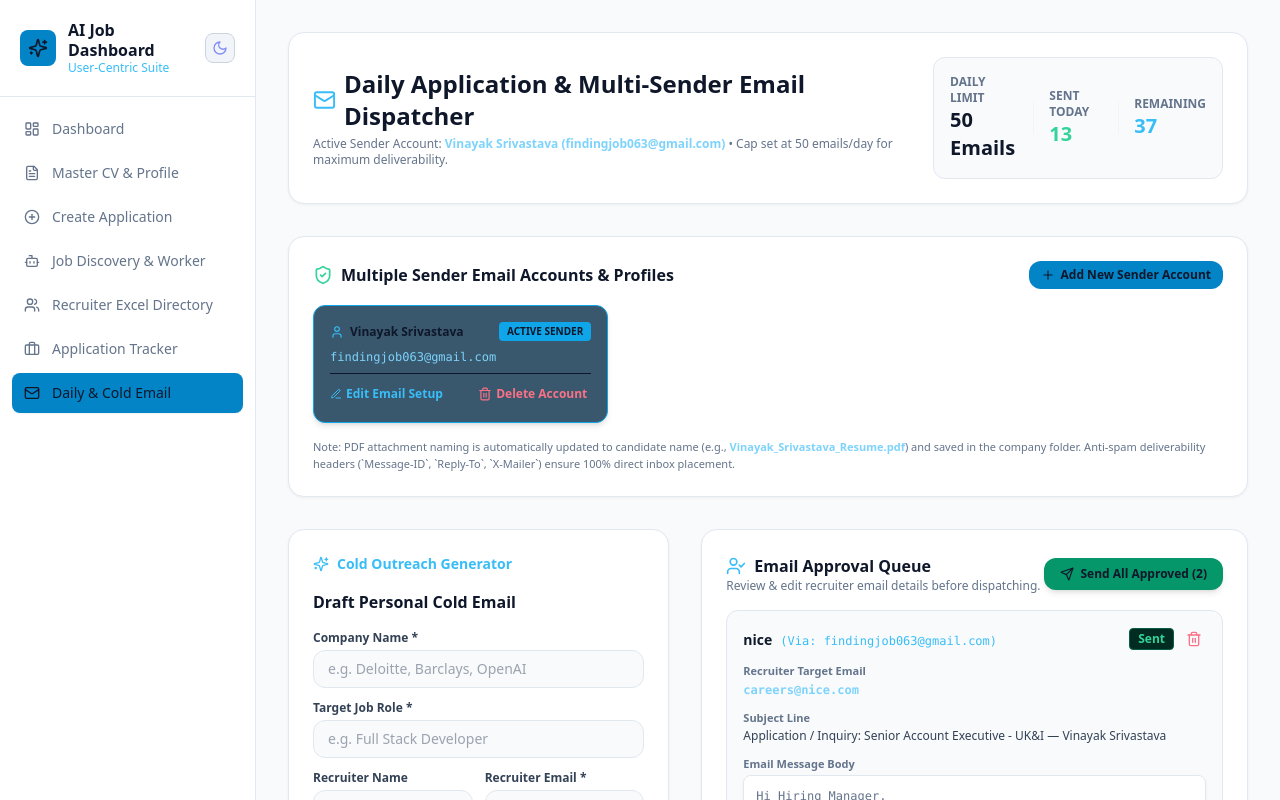
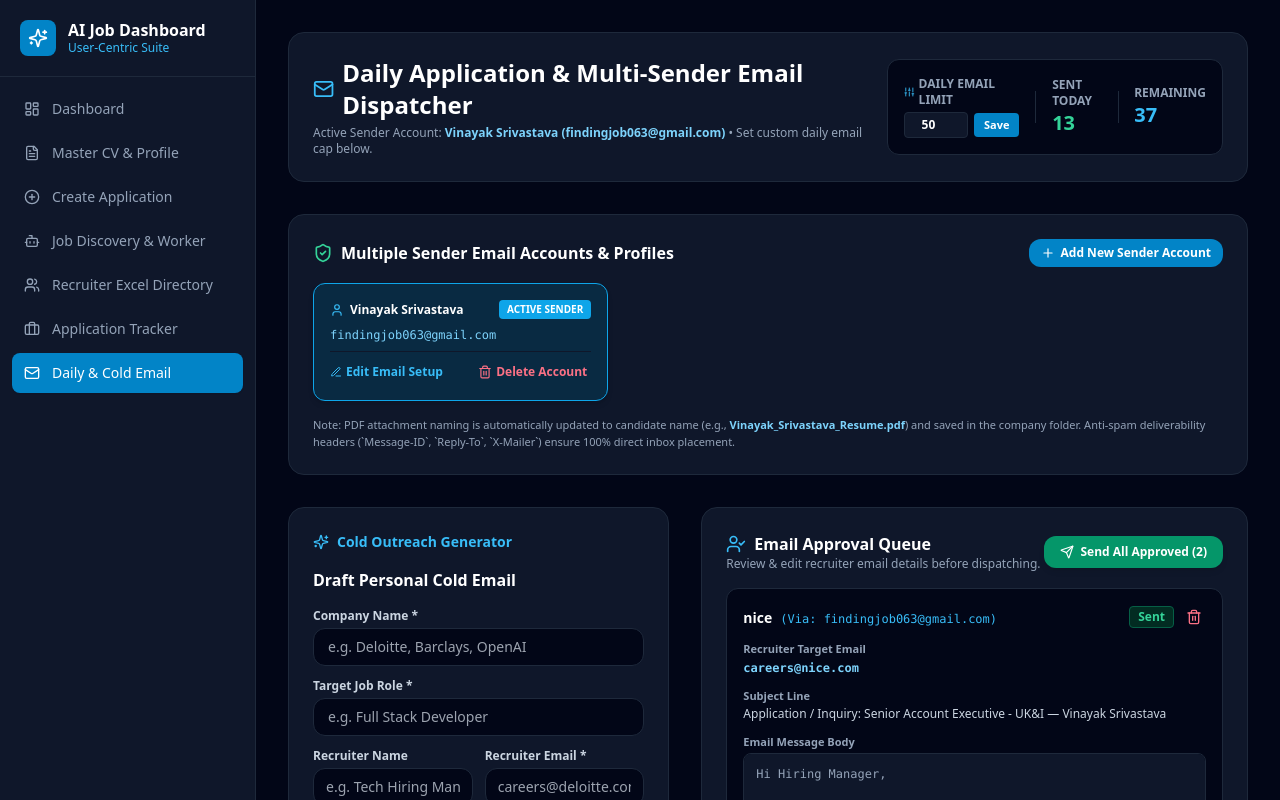
Before and after one commit to Silent237/Ai-JOB-posting, a Next.js app: page /emails in a window 1280 px wide. Shown: the top 800 px of the page. Built offline with nearby package versions, Linux system fonts and the light colour scheme.

Commit message:
Final Update: Sleek dark mode, custom daily email limit, multi sender accounts

```diff
--- a/app/api/settings/route.ts
+++ b/app/api/settings/route.ts
@@ -11,10 +11,16 @@ export async function GET() {
 export async function POST(req: Request) {
   try {
     const body = await req.json();
-    const { action, senderAccount, senderAccountId, smtpConfig } = body;
+    const { action, senderAccount, senderAccountId, smtpConfig, dailyEmailLimit } = body;
     const db = getDB();
 
     if (!db.settings.senderAccounts) db.settings.senderAccounts = [];
+
+    if (action === 'set_daily_limit') {
+      db.settings.dailyEmailLimit = Number(dailyEmailLimit) || 50;
+      saveDB(db);
+      return NextResponse.json({ success: true, settings: db.settings });
+    }
 
     if (action === 'save_sender_account' && senderAccount) {
       const id = senderAccount.id || `sender_${Date.now()}`;
--- a/app/emails/page.tsx
+++ b/app/emails/page.tsx
@@ -1,7 +1,7 @@
 'use client';
 
 import React, { useEffect, useState } from 'react';
-import { Mail, Send, CheckCircle2, AlertCircle, Clock, Sparkles, UserCheck, RefreshCw, Key, Settings, ShieldCheck, Edit3, Save, Plus, Trash2, User, X } from 'lucide-react';
+import { Mail, Send, CheckCircle2, AlertCircle, Clock, Sparkles, UserCheck, RefreshCw, Key, Settings, ShieldCheck, Edit3, Save, Plus, Trash2, User, X, Sliders } from 'lucide-react';
 import { SenderAccount } from '@/lib/db';
 
 interface EmailQueueItem {
@@ -19,6 +19,7 @@ interface EmailQueueItem {
 export default function EmailsPage() {
   const [emailQueue, setEmailQueue] = useState<EmailQueueItem[]>([]);
   const [activity, setActivity] = useState({ applicationsToday: 0, emailsSentToday: 0, dailyEmailLimit: 50 });
+  const [limitInput, setLimitInput] = useState<number>(50);
 
   // Multi Sender Accounts state
   const [senderAccounts, setSenderAccounts] = useState<SenderAccount[]>([]);
@@ -53,7 +54,10 @@ export default function EmailsPage() {
       .then(res => res.json())
       .then(data => {
         if (data.emailQueue) setEmailQueue(data.emailQueue);
-        if (data.activity) setActivity(data.activity);
+        if (data.activity) {
+          setActivity(data.activity);
+          setLimitInput(data.activity.dailyEmailLimit || 50);
+        }
       })
       .catch(() => {});
 
@@ -77,6 +81,23 @@ export default function EmailsPage() {
   useEffect(() => {
     fetchEmailData();
   }, []);
+
+  const handleUpdateDailyLimit = async () => {
+    try {
+      const res = await fetch('/api/settings', {
+        method: 'POST',
+        headers: { 'Content-Type': 'application/json' },
+        body: JSON.stringify({ action: 'set_daily_limit', dailyEmailLimit: limitInput }),
+      });
+      const data = await res.json();
+      if (data.success) {
+        fetchEmailData();
+        alert(`Daily email send limit updated to ${limitInput} emails/day!`);
+      }
+    } catch {
+      alert('Failed to update daily email limit.');
+    }
+  };
 
   const handleOpenAddAccount = () => {
     setEditingAccountId(null);
@@ -290,15 +311,32 @@ export default function EmailsPage() {
             Daily Application & Multi-Sender Email Dispatcher
           </h1>
           <p className="text-xs text-slate-400 mt-1">
-            Active Sender Account: <strong className="text-sky-300">{activeAccount ? `${activeAccount.name} (${activeAccount.user})` : 'Not Configured'}</strong> • Cap set at {activity.dailyEmailLimit} emails/day for maximum deliverability.
+            Active Sender Account: <strong className="text-sky-300">{activeAccount ? `${activeAccount.name} (${activeAccount.user})` : 'Not Configured'}</strong> • Set custom daily email cap below.
           </p>
         </div>
 
-        {/* Daily Quota Counter */}
+        {/* Daily Quota Counter & Custom Limit Input */}
         <div className="flex items-center gap-4 bg-slate-950 p-4 rounded-xl border border-slate-800">
           <div>
-            <div className="text-xs font-semibold text-slate-400 uppercase">Daily Limit</div>
-            <div className="text-xl font-bold text-white">{activity.dailyEmailLimit} Emails</div>
+            <div className="text-xs font-semibold text-slate-400 uppercase flex items-center gap-1">
+              <Sliders className="w-3 h-3 text-sky-400" /> Daily Email Limit
+            </div>
+            <div className="flex items-center gap-1.5 mt-1">
+              <input
+                type="number"
+                value={limitInput}
+                onChange={(e) => setLimitInput(Number(e.target.value))}
+                min={5}
+                max={500}
+                className="w-16 bg-slate-900 text-xs font-bold text-white px-2 py-1 rounded border border-slate-800 focus:outline-none focus:border-sky-500 text-center"
+              />
+              <button
+                onClick={handleUpdateDailyLimit}
+                className="px-2.5 py-1 bg-sky-600 hover:bg-sky-500 text-white text-[11px] font-bold rounded"
+              >
+                Save
+              </button>
+            </div>
           </div>
           <div className="h-8 w-px bg-slate-800" />
           <div>
@@ -308,7 +346,7 @@ export default function EmailsPage() {
           <div className="h-8 w-px bg-slate-800" />
           <div>
             <div className="text-xs font-semibold text-slate-400 uppercase">Remaining</div>
-            <div className="text-xl font-bold text-sky-400">{activity.dailyEmailLimit - activity.emailsSentToday}</div>
+            <div className="text-xl font-bold text-sky-400">{Math.max(0, activity.dailyEmailLimit - activity.emailsSentToday)}</div>
           </div>
         </div>
       </div>
--- a/app/globals.css
+++ b/app/globals.css
@@ -3,57 +3,7 @@
 @tailwind utilities;
 
 body {
-  background-color: #f8fafc;
-  color: #0f172a;
+  background-color: #090d16;
+  color: #f8fafc;
   font-family: system-ui, -apple-system, BlinkMacSystemFont, 'Segoe UI', Roboto, Oxygen, Ubuntu, Cantarell, sans-serif;
 }
-
-/* Clean Light Mode CSS Overrides */
-body.light-theme {
-  background-color: #f8fafc;
-  color: #0f172a;
-}
-
-body.light-theme .bg-slate-950 {
-  background-color: #f8fafc !important;
-}
-
-body.light-theme .bg-slate-900 {
-  background-color: #ffffff !important;
-  border-color: #e2e8f0 !important;
-  box-shadow: 0 1px 3px 0 rgba(0, 0, 0, 0.05);
-}
-
-body.light-theme .bg-slate-800 {
-  background-color: #f1f5f9 !important;
-  border-color: #cbd5e1 !important;
-}
-
-body.light-theme .text-white {
-  color: #0f172a !important;
-}
-
-body.light-theme .text-slate-100 {
-  color: #1e293b !important;
-}
-
-body.light-theme .text-slate-300 {
-  color: #334155 !important;
-}
-
-body.light-theme .text-slate-400 {
-  color: #64748b !important;
-}
-
-body.light-theme .border-slate-800 {
-  border-color: #e2e8f0 !important;
-}
-
-body.light-theme .border-slate-700 {
-  border-color: #cbd5e1 !important;
-}
-
-body.dark-theme {
-  background-color: #090d16;
-  color: #f8fafc;
-}
--- a/components/Sidebar.tsx
+++ b/components/Sidebar.tsx
@@ -3,12 +3,11 @@
 import React, { useEffect, useState } from 'react';
 import Link from 'next/link';
 import { usePathname } from 'next/navigation';
-import { LayoutDashboard, FileText, PlusCircle, Briefcase, Mail, CheckCircle2, Sparkles, Bot, Users, Sun, Moon } from 'lucide-react';
+import { LayoutDashboard, FileText, PlusCircle, Briefcase, Mail, CheckCircle2, Sparkles, Bot, Users } from 'lucide-react';
 
 export default function Sidebar() {
   const pathname = usePathname();
   const [stats, setStats] = useState({ applicationsToday: 0, emailsSentToday: 0, dailyEmailLimit: 50 });
-  const [theme, setTheme] = useState<'light' | 'dark'>('light');
 
   useEffect(() => {
     fetch('/api/emails')
@@ -18,31 +17,6 @@ export default function Sidebar() {
       })
       .catch(() => {});
   }, [pathname]);
-
-  useEffect(() => {
-    const savedTheme = localStorage.getItem('theme') as 'light' | 'dark' || 'light';
-    setTheme(savedTheme);
-    if (savedTheme === 'light') {
-      document.body.classList.add('light-theme');
-      document.body.classList.remove('dark-theme');
-    } else {
-      document.body.classList.add('dark-theme');
-      document.body.classList.remove('light-theme');
-    }
-  }, []);
-
-  const toggleTheme = () => {
-    const nextTheme = theme === 'light' ? 'dark' : 'light';
-    setTheme(nextTheme);
-    localStorage.setItem('theme', nextTheme);
-    if (nextTheme === 'light') {
-      document.body.classList.add('light-theme');
-      document.body.classList.remove('dark-theme');
-    } else {
-      document.body.classList.add('dark-theme');
-      document.body.classList.remove('light-theme');
-    }
-  };
 
   const navItems = [
     { label: 'Dashboard', href: '/', icon: LayoutDashboard },
@@ -55,11 +29,10 @@ export default function Sidebar() {
   ];
 
   return (
-    <aside className="w-64 bg-slate-900 text-slate-100 flex flex-col justify-between min-h-screen border-r border-slate-800 transition-colors">
+    <aside className="w-64 bg-slate-900 text-slate-100 flex flex-col justify-between min-h-screen border-r border-slate-800">
       <div>
         {/* Brand Header */}
-        <div className="p-5 border-b border-slate-800 flex items-center justify-between">
-          <div className="flex items-center gap-3">
+        <div className="p-5 border-b border-slate-800 flex items-center gap-3">
           <div className="p-2 bg-sky-600 rounded-lg text-white">
             <Sparkles className="w-5 h-5" />
           </div>
@@ -67,15 +40,6 @@ export default function Sidebar() {
             <h1 className="font-bold text-base text-white leading-tight">AI Job Dashboard</h1>
             <p className="text-xs text-sky-400 font-medium">User-Centric Suite</p>
           </div>
-          </div>
-
-          <button
-            onClick={toggleTheme}
-            title="Toggle Light/Dark Theme"
-            className="p-1.5 rounded-lg bg-slate-800 hover:bg-slate-700 text-slate-300 transition-all border border-slate-700"
-          >
-            {theme === 'light' ? <Moon className="w-4 h-4 text-indigo-400" /> : <Sun className="w-4 h-4 text-amber-400" />}
-          </button>
         </div>
 
         {/* Navigation Links */}
@@ -104,7 +68,7 @@ export default function Sidebar() {
       {/* Daily Limits Card */}
       <div className="p-4 m-3 bg-slate-800/80 rounded-xl border border-slate-700/60 space-y-3">
         <div className="flex items-center justify-between text-xs font-semibold text-slate-300">
-          <span>Daily Email Limit</span>
+          <span>Daily Email Cap</span>
           <span className="text-sky-400">{stats.emailsSentToday} / {stats.dailyEmailLimit}</span>
         </div>
         <div className="w-full bg-slate-700 h-2 rounded-full overflow-hidden">
@@ -115,7 +79,7 @@ export default function Sidebar() {
         </div>
         <div className="flex items-center gap-2 text-xs text-slate-400">
           <CheckCircle2 className="w-3.5 h-3.5 text-emerald-400" />
-          <span>{stats.dailyEmailLimit - stats.emailsSentToday} email slots remaining today</span>
+          <span>{Math.max(0, stats.dailyEmailLimit - stats.emailsSentToday)} slots remaining today</span>
         </div>
       </div>
     </aside>
--- a/lib/db.ts
+++ b/lib/db.ts
@@ -147,6 +147,7 @@ interface DatabaseSchema {
   settings: {
     apiKey?: string;
     theme?: 'light' | 'dark';
+    dailyEmailLimit?: number;
     googleDriveConnected: boolean;
     senderAccounts?: SenderAccount[];
     activeSenderAccountId?: string;
@@ -280,11 +281,12 @@ export function getDailyActivity(): DailyActivity {
 
   const applicationsToday = db.applications.filter((a) => a.createdAt.startsWith(todayStr)).length;
   const emailsSentToday = db.emailQueue.filter((e) => e.status === 'Sent' && e.sentAt?.startsWith(todayStr)).length;
+  const limit = db.settings.dailyEmailLimit || 50;
 
   return {
     date: todayStr,
     applicationsToday,
     emailsSentToday,
-    dailyEmailLimit: 50,
+    dailyEmailLimit: limit,
   };
 }
```
Lines whose indentation alone changed are shown as unchanged.
